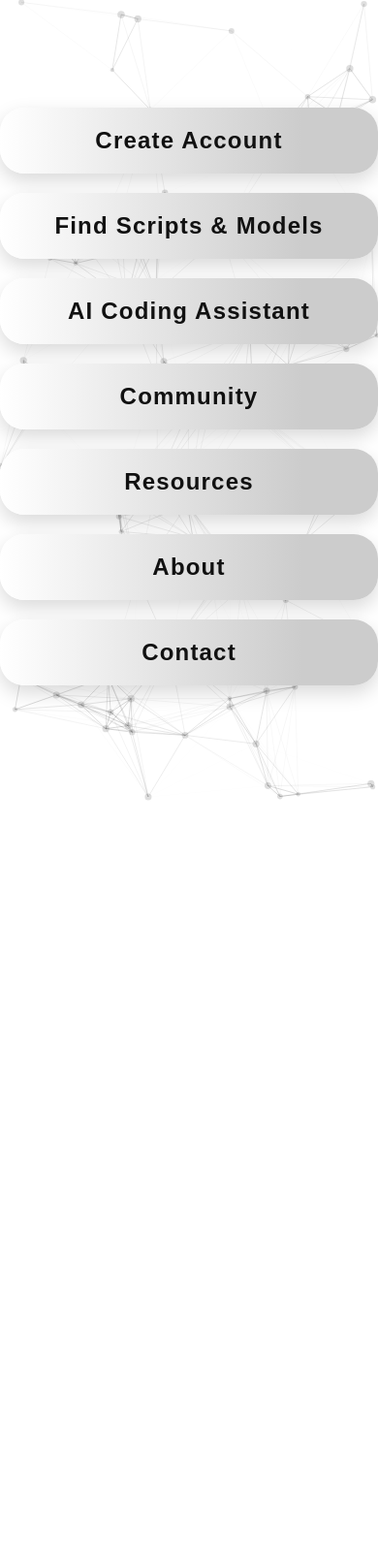
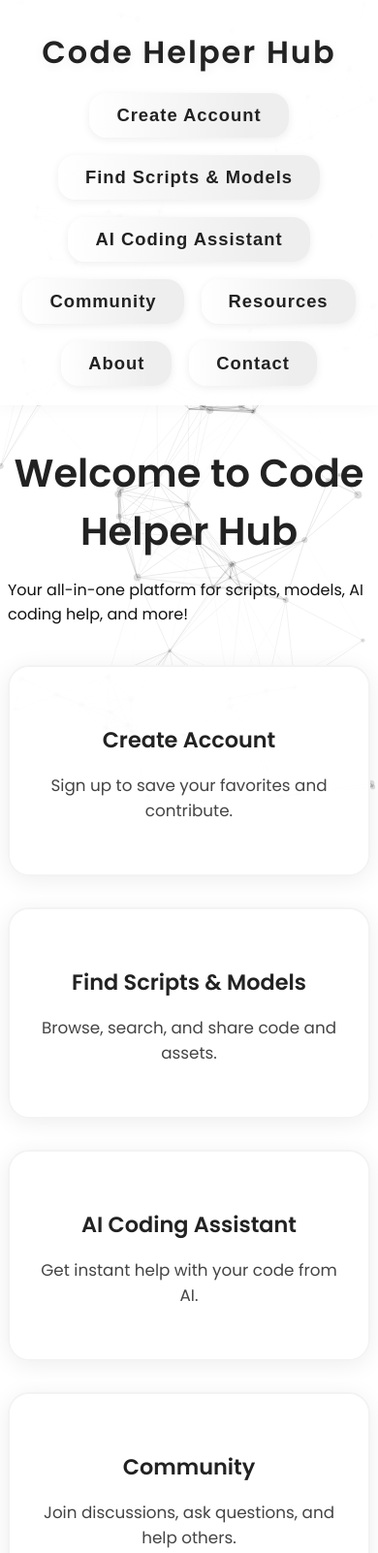
Before and after one commit to StrangeGamerMan/Roblox-Developing, a plain HTML site: page index.html in a window 390 px wide. Shown: the top 1602 px of the page at 97% size. Before the commit the page ends 844 px from the top, so only its background shows below. Drawn offline with Linux system fonts and the light colour scheme.

Commit message:
Update styles.css

```diff
--- a/styles.css
+++ b/styles.css
@@ -1,11 +1,10 @@
 * { box-sizing: border-box; }
 body, html {
   margin: 0; padding: 0; height: 100%;
-  overflow: hidden;
   font-family: 'Poppins', sans-serif;
   background: #fff;
   color: #111;
-  position: relative;
+  min-height: 100vh;
 }
 #backgroundCanvas {
   position: fixed;
@@ -13,121 +12,135 @@ body, html {
   width: 100vw; height: 100vh;
   z-index: 0;
   background: #fff;
+  pointer-events: none;
 }
-.container {
+header {
+  width: 100%;
+  background: rgba(255,255,255,0.95);
+  padding: 30px 0 10px 0;
+  text-align: center;
   position: relative;
-  z-index: 1;
-  max-width: 400px;
-  background: rgba(0,0,0,0.95);
-  margin: 40px auto;
-  padding: 50px 40px 60px 40px;
-  border-radius: 25px;
-  box-shadow: 0 10px 30px rgba(0,0,0,0.15);
-  text-align: center;
-  backdrop-filter: blur(10px);
-  animation: fadeInScale 1s cubic-bezier(.68,-0.55,.27,1.55) forwards, floaty 6s ease-in-out infinite;
-  opacity: 0;
-  transform: scale(0.9);
+  z-index: 2;
+  box-shadow: 0 2px 16px 0 rgba(0,0,0,0.04);
 }
-@keyframes fadeInScale {
-  to { opacity: 1; transform: scale(1);}
+header h1 {
+  font-size: 3rem;
+  font-weight: 700;
+  margin: 0 0 18px 0;
+  color: #222;
+  letter-spacing: 2px;
+  text-shadow: 0 2px 12px #eee;
 }
-@keyframes floaty {
-  0%,100% { transform: translateY(0) scale(1);}
-  50% { transform: translateY(-10px) scale(1.01);}
+nav {
+  display: flex;
+  flex-wrap: wrap;
+  justify-content: center;
+  gap: 18px;
+  margin-bottom: 10px;
 }
-h2 {
-  font-weight: 700;
-  font-size: 2.5rem;
-  margin-bottom: 30px;
-  letter-spacing: 1.5px;
-  color: #fff;
-  text-shadow: 0 0 20px #000, 0 0 40px #000;
-  animation: neonPulse 2.5s infinite alternate;
-}
-@keyframes neonPulse {
-  0% { text-shadow: 0 0 10px #000, 0 0 20px #000;}
-  100% { text-shadow: 0 0 20px #fff, 0 0 40px #000;}
-}
-button {
-  margin-top: 20px;
-  width: 100%;
-  padding: 20px 0;
-  font-size: 1.5rem;
-  font-weight: 700;
-  border-radius: 25px;
+nav button {
+  font-size: 1.15rem;
+  font-weight: 600;
+  padding: 12px 28px;
+  border-radius: 18px;
   border: none;
-  background: linear-gradient(90deg,#fff,#ccc 80%);
-  color: #111;
+  background: linear-gradient(90deg,#fff,#eee 80%);
+  color: #222;
   cursor: pointer;
-  box-shadow: 0 8px 20px rgba(0,0,0,0.15);
+  box-shadow: 0 2px 8px rgba(0,0,0,0.07);
   transition: background 0.3s, transform 0.2s, box-shadow 0.2s;
-  letter-spacing: 1.2px;
+  letter-spacing: 1px;
   position: relative;
   overflow: hidden;
 }
-button:hover:not(:disabled) {
-  background: linear-gradient(90deg,#ccc,#fff 80%);
+nav button:hover {
+  background: linear-gradient(90deg,#eee,#fff 80%);
   transform: scale(1.07);
-  box-shadow: 0 10px 30px rgba(0,0,0,0.18);
+  box-shadow: 0 4px 16px rgba(0,0,0,0.10);
+}
+main {
+  max-width: 1200px;
+  margin: 40px auto 0 auto;
+  padding: 0 30px 60px 30px;
+  position: relative;
+  z-index: 1;
+}
+h2 {
+  font-size: 2.5rem;
+  font-weight: 700;
+  margin-bottom: 18px;
+  color: #222;
+  text-align: center;
+}
+.feature-grid {
+  display: grid;
+  grid-template-columns: repeat(auto-fit, minmax(260px, 1fr));
+  gap: 32px;
+  margin-top: 40px;
+}
+.feature-card {
+  background: rgba(255,255,255,0.95);
+  border-radius: 22px;
+  box-shadow: 0 4px 24px rgba(0,0,0,0.07);
+  padding: 36px 28px;
+  text-align: center;
+  cursor: pointer;
+  transition: box-shadow 0.2s, transform 0.2s;
+  border: 2px solid #f3f3f3;
+}
+.feature-card:hover {
+  box-shadow: 0 8px 32px rgba(0,0,0,0.13);
+  transform: translateY(-6px) scale(1.03);
+  border-color: #e0e0e0;
+}
+.feature-card h3 {
+  font-size: 1.4rem;
+  margin-bottom: 10px;
+  color: #222;
+}
+.feature-card p {
+  color: #444;
+  font-size: 1.05rem;
+}
+input, textarea {
+  width: 100%;
+  padding: 12px 16px;
+  margin: 8px 0;
+  border-radius: 10px;
+  border: 1.5px solid #eee;
+  font-size: 1.1rem;
+  background: #fafafa;
+  color: #222;
+  box-shadow: none;
+  outline: none;
+  resize: vertical;
+  min-height: 40px;
+  max-height: 200px;
+  transition: border 0.2s;
+}
+input:focus, textarea:focus {
+  border: 1.5px solid #888;
+  background: #fff;
+}
+button, .feature-card {
+  /* Ripple effect */
+  position: relative;
+  overflow: hidden;
 }
 .ripple {
   position: absolute;
   border-radius: 50%;
   transform: scale(0);
   animation: ripple 0.5s linear;
-  background: rgba(0,0,0,0.15);
+  background: rgba(0,0,0,0.10);
   pointer-events: none;
   z-index: 2;
 }
 @keyframes ripple {
   to { transform: scale(2.5); opacity: 0;}
 }
-.helper-text {
-  color: #ccc;
-  font-size: 1rem;
-  margin-bottom: 10px;
-  margin-top: -2px;
-  text-align: left;
-  padding-left: 8px;
-  padding-right: 8px;
-  opacity: 0.85;
-  font-weight: 500;
-  letter-spacing: 0.1px;
-  text-shadow: 0 0 6px #000;
-  user-select: none;
+@media (max-width: 700px) {
+  header h1 { font-size: 2rem; }
+  .feature-grid { grid-template-columns: 1fr; }
+  main { padding: 0 8px 40px 8px; }
 }
-input, textarea {
-  width: 100%;
-  padding: 12px 16px;
-  margin: 8px 0;
-  border-radius: 10px;
-  border: none;
-  font-size: 1.1rem;
-  background: #181818;
-  color: #fff;
-  box-shadow: inset 0 0 10px #000;
-  outline: none;
-  border: 2px solid transparent;
-  resize: vertical;
-  min-height: 40px;
-  max-height: 200px;
-}
-input:focus, textarea:focus {
-  background: #111;
-  box-shadow: 0 0 15px #fff, 0 0 0 2px #fff;
-  border: 2px solid #fff;
-  color: #fff;
-}
-ul {
-  list-style: disc inside;
-  color: #fff;
-  text-align: left;
-  margin: 0 0 0 10px;
-  padding: 0;
-}
-h3 {
-  color: #fff;
-  margin-top: 20px;
-  margin-bottom: 10px;
-}
```
